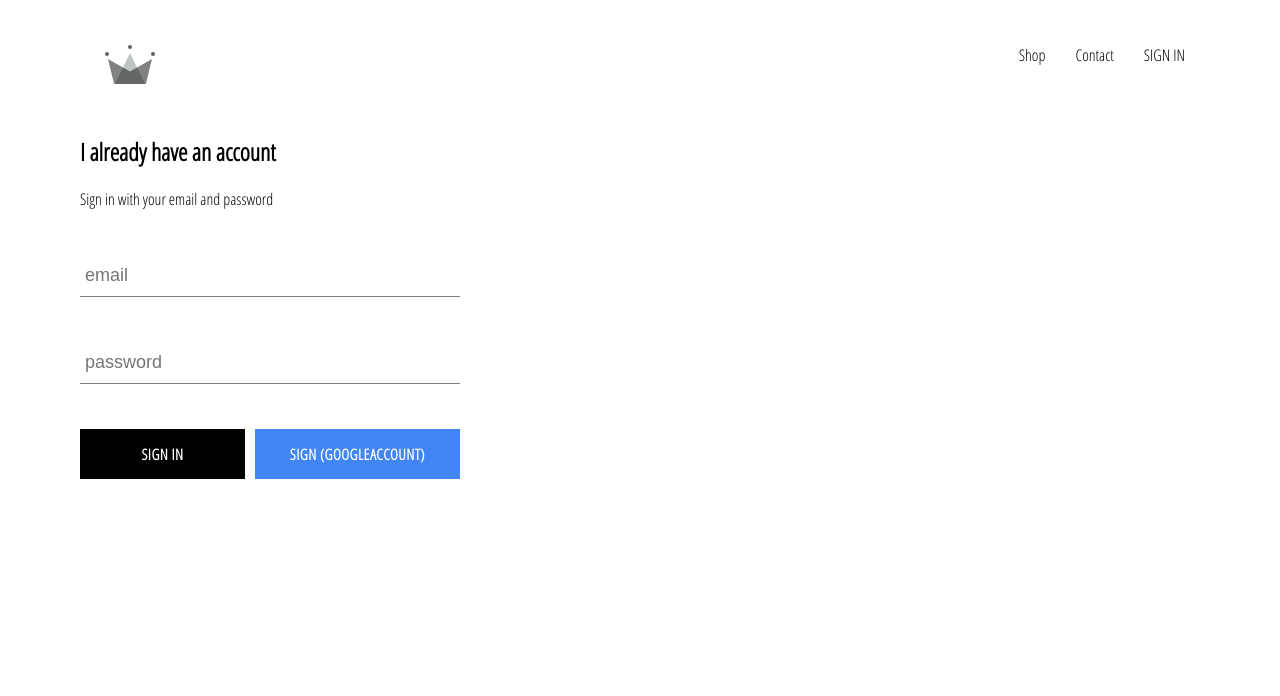
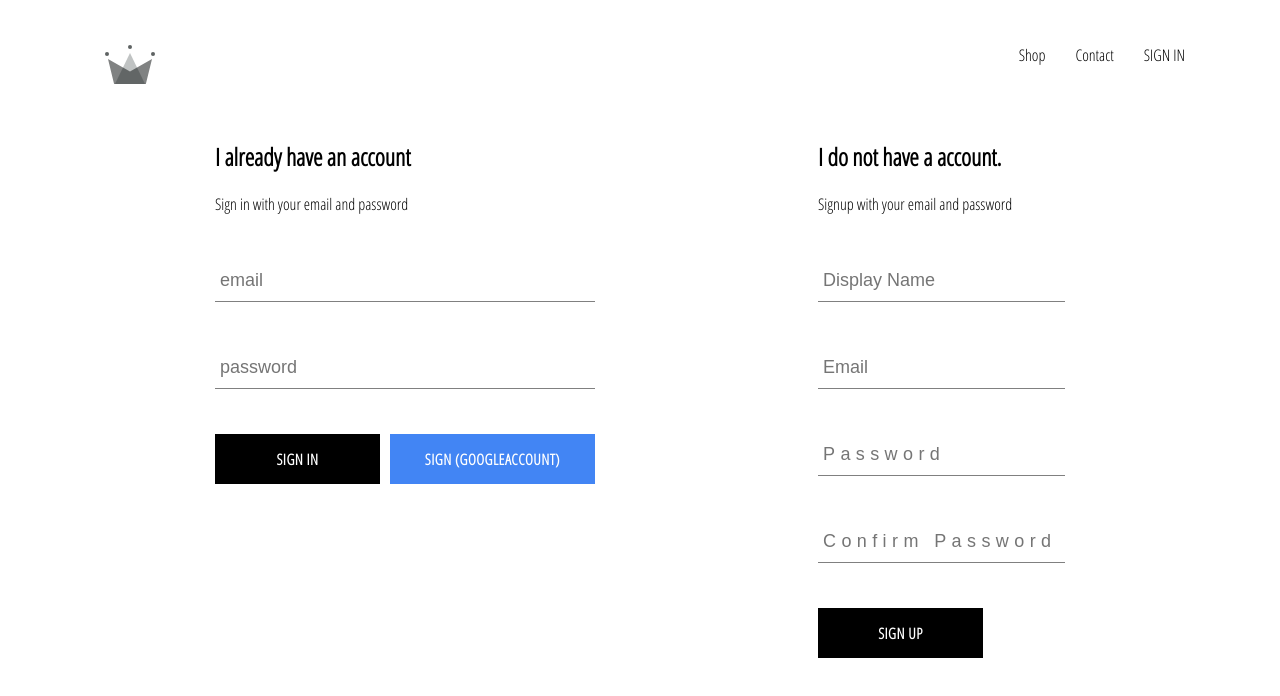
Before and after one commit to abibboyz/crwn-clothing, a React (Create React App) app: page /signin in a window 1280 px wide. Shown: the top 696 px of the page. Built offline with nearby package versions, Linux system fonts and the light colour scheme; no server answers.

Commit message:
signup component built with ability to store the authenticated user into our firestore database

```diff
--- a/src/App.js
+++ b/src/App.js
@@ -6,6 +6,7 @@
 import Header from './components/header/header.component';
 import SignInSignUpPage from './pages/sign-in-and-sign-up/sign-in-and-sign-up.component';
 import { auth } from './firebase/firebase.utils';
+import { CreateUserProfileDocument } from './firebase/firebase.utils';
 
 
 class App extends React.Component {
@@ -22,9 +23,20 @@
 
 
   componentDidMount(){
-  this.unsubscribeFromAuth = auth.onAuthStateChanged(user=> {
-      this.setState({currentUser: user})
-      console.log(user);
+  this.unsubscribeFromAuth = auth.onAuthStateChanged(async userAuth=> {
+      if (userAuth) {
+        const userRef = await CreateUserProfileDocument(userAuth);
+        userRef.onSnapshot(snapShot =>{
+          this.setState({
+            currentUser: {
+              id:snapShot.id,
+              ...snapShot.data()
+            }
+          });
+        });
+
+      }
+      this.setState({currentUser: userAuth});
     });
   }
 
--- /dev/null
+++ b/src/components/sign-up/sign-up.component.jsx
@@ -0,0 +1,95 @@
+import React from "react";
+import FormInput from "../form-input/form-input.component";
+import CustomButton from "../custom-button/custom-button.component";
+import {auth, CreateUserProfileDocument} from '../../firebase/firebase.utils';
+
+
+class SignUp extends React.Component{
+    constructor(){
+        super();
+        this.state = {
+            displayName: '',
+            email: '',
+            password:'',
+            confirmPassword: ''
+        }
+    }
+
+    handleSubmit=async event =>{
+        event.preventDefault();
+        const {displayName, email, password, confirmPassword}= this.state;
+
+        if(password != confirmPassword){
+            alert('passwords do not match');
+            return;
+        }
+        try{
+            const {user}= await auth.createUserWithEmailAndPassword(email,password);
+            await CreateUserProfileDocument(user,{displayName});
+
+            this.state = {
+                displayName: '',
+                email: '',
+                password:'',
+                confirmPassword: ''
+            }
+        }catch(error){
+            console.error(error);
+        }
+    };
+
+    handleChange = event =>{
+        const {name, value}=event.target;
+        this.setState({[name]:value});
+    }
+
+    render(){
+        const {displayName, email, password, confirmPassword}= this.state;
+        return(
+            <div className="sign-up">
+                <h2 className="title">I do not have a account.</h2>
+                <span>Signup with your email and password</span>
+                <form className="sign-up-form" onSubmit={this.handleSubmit}>
+                    <FormInput
+                    type='text'
+                    name='displayName'
+                    value={displayName}
+                    onChange = {this.handleChange}
+                    label='Display Name'
+                    placeholder='Display Name'
+                    />
+                    <FormInput
+                    type='email'
+                    name='email'
+                    value={email}
+                    onChange = {this.handleChange}
+                    label='Email'
+                    placeholder='Email'
+                    required
+                    />
+                    <FormInput
+                    type='password'
+                    name='password'
+                    value={password}
+                    onChange = {this.handleChange}
+                    label='Password'
+                    placeholder='Password'
+                    required
+                    />
+                    <FormInput
+                    type='password'
+                    name='confirmPassword'
+                    value={confirmPassword}
+                    onChange = {this.handleChange}
+                    label='Confirm Password'
+                    placeholder='Confirm Password'
+                    required
+                    />
+                    <CustomButton type='submit'> SIGN UP </CustomButton>
+                </form>
+            </div>
+        );
+    }
+}
+
+export default SignUp;
--- /dev/null
+++ b/src/components/sign-up/sign-up.style.scss
@@ -0,0 +1,9 @@
+.sign-up{
+    display: flex;
+    flex-direction: column;
+    width: 380px;
+
+    .title {
+        margin: 10px 0;
+    }
+}
--- a/src/firebase/firebase.utils.js
+++ b/src/firebase/firebase.utils.js
@@ -19,6 +19,33 @@
     measurementId: "G-ERSDJJ4LRZ"
 
   };
+
+
+  export const CreateUserProfileDocument = async(userAuth, additionalData) =>{
+    if(!userAuth) return;
+
+    const userRef = firestore.doc(`users/${userAuth.uid}`);
+
+    const snapShot = await userRef.get();
+    console.log(snapShot);
+
+    if(!snapShot.exists) {
+      const {displayName, email } = userAuth;
+      const createdAt = new Date();
+      try{
+        await userRef.set({
+          displayName,
+          email,
+          createdAt,
+          ...additionalData
+        })
+      }
+      catch(error){
+        console.log('error creating user', error.message);
+      }
+    }
+    return userRef;
+  }
   firebase.initializeApp(config);
 
   export const auth = firebase.auth();
--- a/src/pages/sign-in-and-sign-up/sign-in-and-sign-up.component.jsx
+++ b/src/pages/sign-in-and-sign-up/sign-in-and-sign-up.component.jsx
@@ -2,10 +2,12 @@
 
 import './sign-in-and-sign-up.style.scss';
 import SignIn from '../../components/sign-in/sign-in.component';
+import SignUp from "../../components/sign-up/sign-up.component";
 
 const SignInSignUpPage = () => (
     <div className="sign-in-and-sign-up">
         <SignIn />
+        <SignUp />
     </div>
 );
 export default SignInSignUpPage;
--- a/src/pages/sign-in-and-sign-up/sign-in-and-sign-up.style.scss
+++ b/src/pages/sign-in-and-sign-up/sign-in-and-sign-up.style.scss
@@ -0,0 +1,6 @@
+.sign-in-and-sign-up {
+    width: 850px;
+    display: flex;
+    justify-content: space-between;
+    margin: 30px auto;
+}
```
Also changed, not shown: 1 other file (tests, documents, lock files or other folders).
